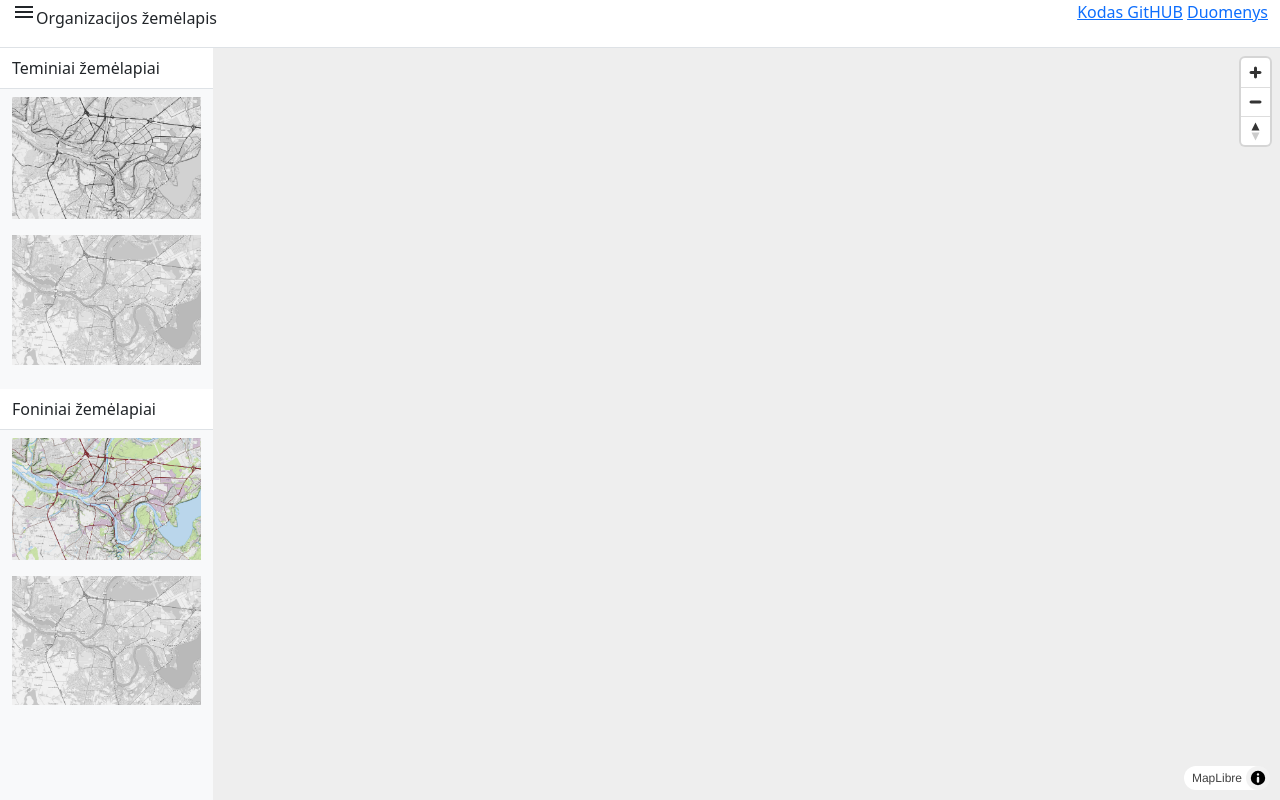
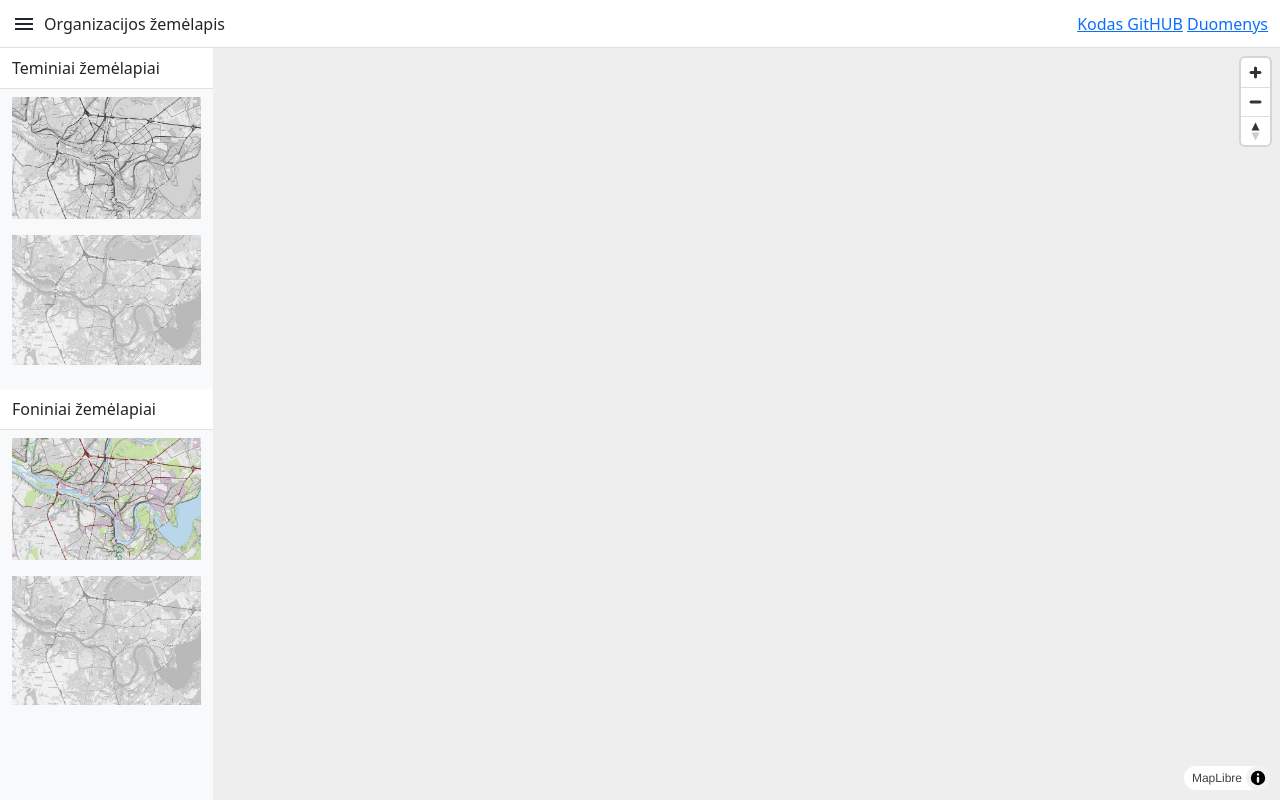
Before and after one commit to AndriusGeo/course-material-web-maps-services, a plain HTML site: page 3-mapviewer/index.html in a window 1280 px wide. Drawn offline with nearby package versions, Linux system fonts and the light colour scheme; no server answers.

Commit message:
Small style fixing

```diff
--- a/3-mapviewer/index.html
+++ b/3-mapviewer/index.html
@@ -22,16 +22,15 @@
   </head>
   <body>
     <div id="mapapp" class="container-fluid">
-      <div id="mapapp-menu" class="row border-bottom">
-        <div class="col">
-          <h1 class="fw-normal fs-6">
-            <span class="material-symbols-outlined"> menu </span>Organizacijos
-            žemėlapis
-          </h1>
+      <div id="mapapp-menu" class="row border-bottom align-items-center">
+        <div class="col d-flex align-items-center">
+          <span class="material-symbols-outlined me-2">menu</span>
+          <p class="fw-normal mb-0">Organizacijos žemėlapis</p>
         </div>
         <div class="col text-end">
           <a
             href="https://github.com/AndriusGeo/course-material-web-maps-services"
+            class="pl-2"
             >Kodas GitHUB</a
           >
           <a href="https://www.geoportal.lt">Duomenys</a>
```
